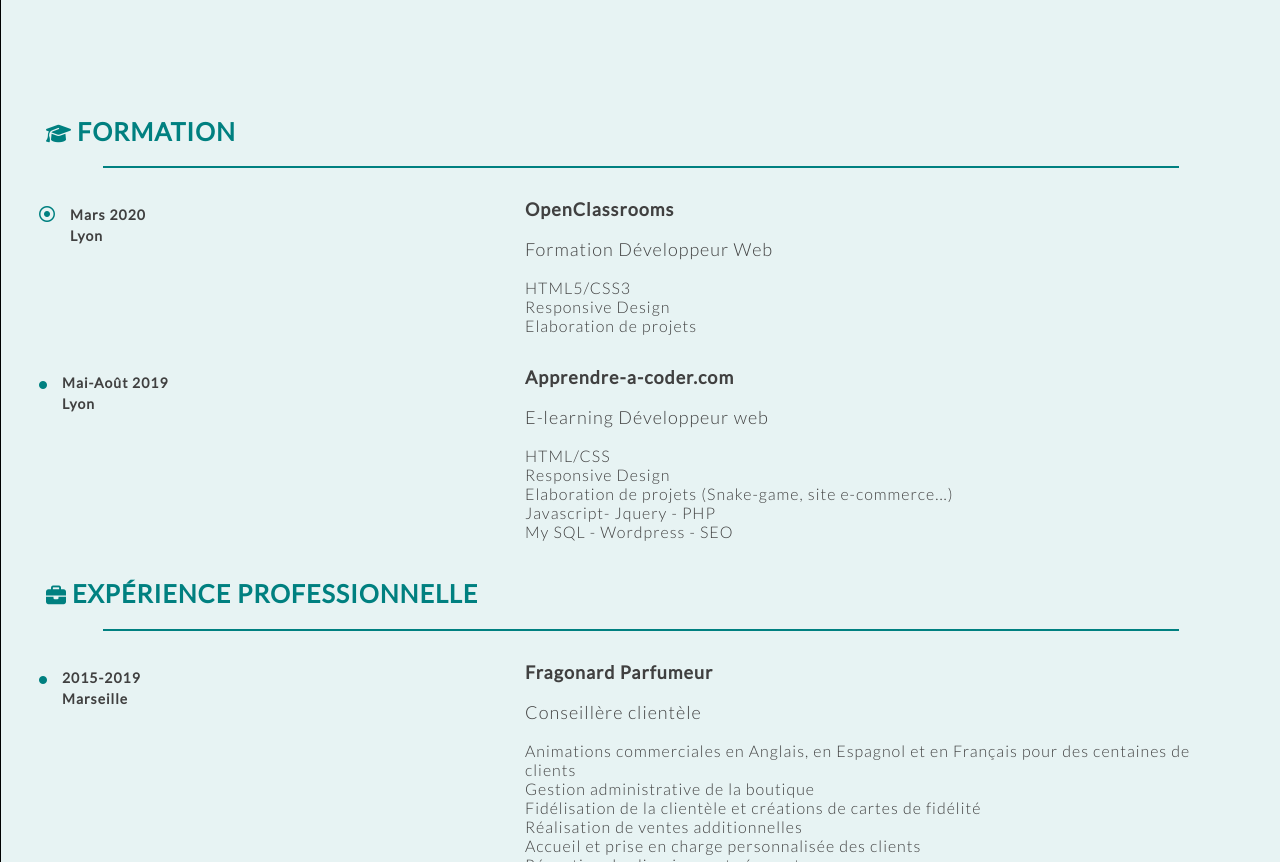
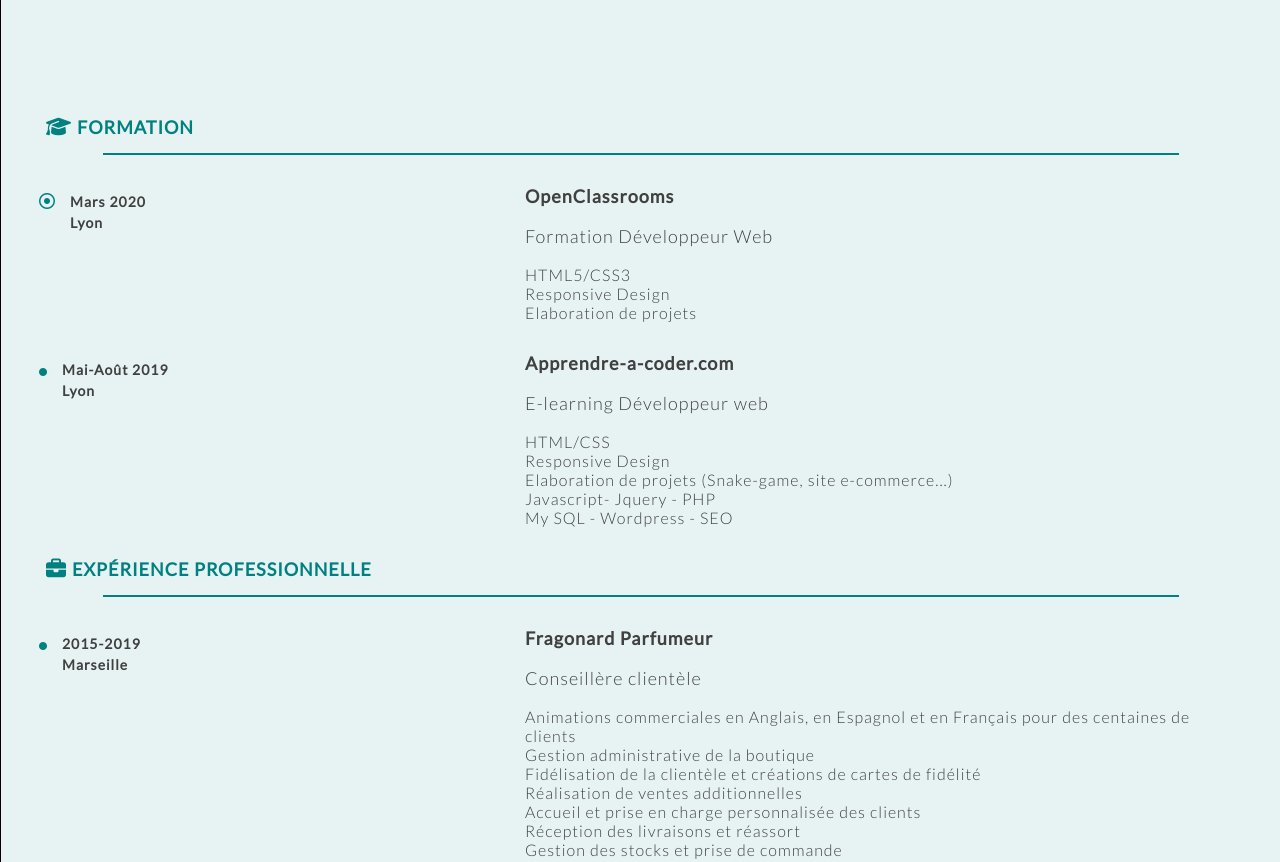
Before and after one commit to JuliaaRG/JuliaaRG, a plain HTML site: page index.html in a window 1280 px wide. Shown: the part 1471-2333 px from the top of the page. Drawn offline with Linux system fonts and the light colour scheme.

Commit message:
Adjustments

```diff
--- a/style.css
+++ b/style.css
@@ -81,7 +81,7 @@ h1,h2,h3,h4,h5,h6,p,a,table
         margin-right: 5px;
         margin-left: -15px;
     }
-    .heading h2
+    #info .heading h2
     {
         font-size: 18px;
     }
```
